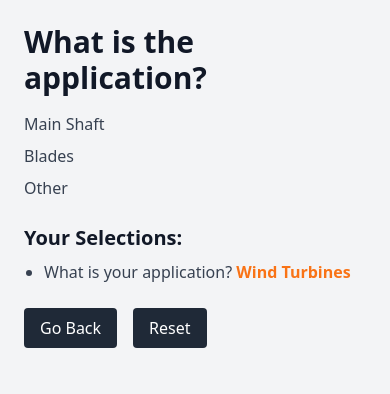
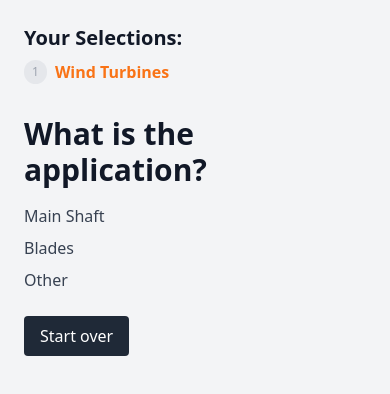
Before and after one commit to Zeoo33/tree, a Nuxt app: page / in a window 390 px wide. Both pictures are taken after a click on the item "Wind Turbines". Shown: the top 394 px of the page. Built offline with nearby package versions, Linux system fonts and the light colour scheme.

Commit message:
Enhance breadcrumb navigation with visual indicators and responsiveness

```diff
--- a/pages/index.vue
+++ b/pages/index.vue
@@ -1,6 +1,25 @@
 <template>
   <div class="p-6 bg-gray-100 min-h-screen text-gray-800">
-
+    <!-- Selections History -->
+    <div v-if="history.length > 0" class="mb-6">
+  <h2 class="text-xl font-semibold text-gray-900">Your Selections:</h2>
+  <div class="mt-2 text-gray-700 breadcrumbs">
+    <ul :class="{ 'flex flex-wrap items-center': !isVertical, 'flex flex-col': isVertical }">
+      <li v-for="(selection, index) in history" :key="index" class="flex items-center whitespace-nowrap">
+        <span class="text-gray-400 bg-gray-200 rounded-full px-2 py-1 text-xs mr-2">
+           {{ index + 1 }}
+        </span>
+        <span
+          class="font-bold text-orange-500 cursor-pointer hover:underline"
+          @click="goToStep(index)"
+        >
+          {{ selection.label }}
+        </span>
+        <span v-if="index < history.length - 1 && !isVertical" class="mx-2">&rarr;</span>
+      </li>
+    </ul>
+  </div>
+</div>
     <!-- Current Question -->
     <div v-if="currentNode && currentNode.question" class="mb-6">
       <h1 class="text-3xl font-bold text-gray-900 mb-4">
@@ -18,15 +37,7 @@
       </ul>
     </div>
 
-    <!-- Selections History -->
-<div v-if="history.length > 0" class="mb-6">
-  <h2 class="text-xl font-semibold text-gray-900">Your Selections:</h2>
-  <ul class="list-disc pl-5 mt-2 text-gray-700">
-    <li v-for="(selection, index) in history" :key="index">
-      <span>{{ selection.question }}</span> <span class="font-bold text-orange-500">{{ selection.label }}</span>
-    </li>
-  </ul>
-</div>
+
 
 
     <!-- Recommended Products -->
@@ -41,19 +52,19 @@
 
     <!-- Buttons -->
     <div class="mt-6 flex gap-4">
-      <button
+      <!-- <button
         @click="goBack"
         :disabled="history.length === 0"
         class="px-4 py-2 bg-gray-800 text-white rounded disabled:bg-gray-200 disabled:cursor-not-allowed hover:bg-gray-700 transition cursor-pointer"
       >
         Go Back
-      </button>
+      </button> -->
       <button
         @click="reset"
         :disabled="history.length === 0"
         class="px-4 py-2 bg-gray-800 text-white rounded disabled:bg-gray-200 disabled:cursor-not-allowed hover:bg-gray-700 transition cursor-pointer"
       >
-        Reset
+        Start over
       </button>
     </div>
   </div>
@@ -69,6 +80,16 @@ export default {
       history: [] // Array to store user selections
     };
   },
+  computed: {
+    isVertical() {
+      // This is a basic check and can be refined based on your design
+      if (typeof window === 'undefined') return false;
+      return window.innerWidth < 768; // Adjust breakpoint as needed
+    }
+  },
+  mounted() {
+    window.addEventListener('resize', () => { this.$forceUpdate() });
+  },
   methods: {
     handleOptionSelected(option) {
       this.history.push({
@@ -81,6 +102,28 @@ export default {
         : { skus: option.skus, question: null, options: null };
     },
     goBack() {
+      this.goToStep(this.history.length - 2);
+    },
+    goToStep(index) {
+      if (index < 0) {
+        this.reset();
+        return;
+      }
+
+      this.history = this.history.slice(0, index + 1);
+
+      let currentNode = treeData;
+      for (const selection of this.history) {
+        const option = currentNode.options.find((opt) => opt.label === selection.label);
+        if (option) {
+          currentNode = option.next
+            ? option.next
+            : { skus: option.skus, question: null, options: null };
+        }
+      }
+      this.currentNode = currentNode;
+    },
+    /*goBack() {
       if (this.history.length > 0) {
         this.history.pop();
 
@@ -103,7 +146,7 @@ export default {
           this.currentNode = currentNode;
         }
       }
-    },
+    },*/
     reset() {
       this.currentNode = treeData;
       this.history = [];
@@ -111,3 +154,15 @@ export default {
   },
 };
 </script>
+
+<style scoped>
+.breadcrumbs ul {
+  list-style: none;
+  padding: 0;
+  margin: 0;
+}
+
+.breadcrumbs li {
+  margin-bottom: 0.5rem; /* Adjust spacing for vertical layout */
+}
+</style>
--- a/tailwind.config.js
+++ b/tailwind.config.js
@@ -13,6 +13,12 @@ export default {
       fontFamily: {
         sans: ['Noto Sans', 'sans-serif'],
       },
+      screens: {
+        'sm': '640px',
+        // => @media (min-width: 640px) { ... }
+        'md': '768px',
+        // => @media (min-width: 768px) { ... }
+      },
     },
   },
   plugins: [],
```
